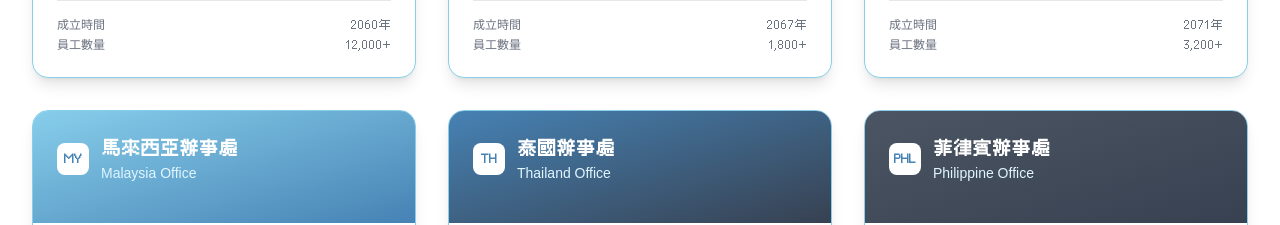
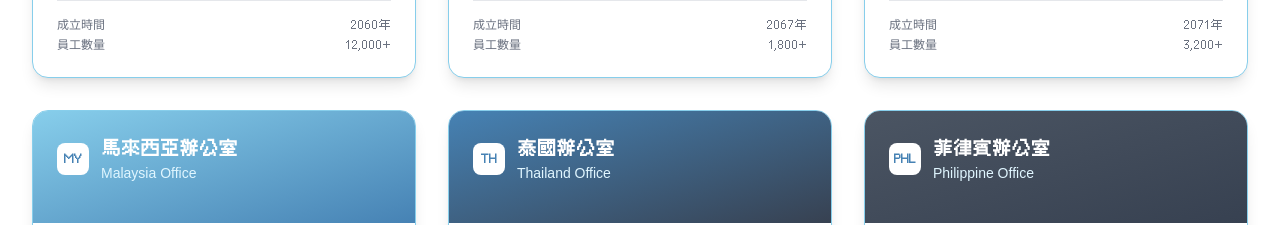
Before and after one commit to wuguofish/tianhing-tech-website, a Vue app: page /about in a window 1280 px wide. Shown: the part 2520-2745 px from the top of the page. Built offline with nearby package versions, Linux system fonts and the light colour scheme; a web font is replaced by a local one.

Commit message:
Update AboutView.vue

```diff
--- a/src/views/AboutView.vue
+++ b/src/views/AboutView.vue
@@ -389,7 +389,7 @@
           </div>
         </div>
 
-        <!-- 馬來西亞辦事處 -->
+        <!-- 馬來西亞辦公室 -->
         <div class="bg-white rounded-2xl shadow-lg border border-tianhing-blue overflow-hidden">
           <div class="bg-gradient-to-br from-tianhing-blue to-tianhing-dark-blue p-6">
             <div class="flex items-center space-x-3 mb-4">
@@ -397,7 +397,7 @@
                 <span class="font-cubic text-tianhing-dark-blue text-xs font-bold">MY</span>
               </div>
               <div>
-                <h3 class="font-cubic text-white text-lg font-bold">馬來西亞辦事處</h3>
+                <h3 class="font-cubic text-white text-lg font-bold">馬來西亞辦公室</h3>
                 <p class="text-tianhing-light-blue text-sm">Malaysia Office</p>
               </div>
             </div>
@@ -439,7 +439,7 @@
             </div>
           </div>
         </div>
-        <!-- 泰國辦事處 -->
+        <!-- 泰國辦公室 -->
         <div class="bg-white rounded-2xl shadow-lg border border-tianhing-blue overflow-hidden">
           <div class="bg-gradient-to-br from-tianhing-dark-blue to-gray-700 p-6">
             <div class="flex items-center space-x-3 mb-4">
@@ -447,7 +447,7 @@
                 <span class="font-cubic text-tianhing-dark-blue text-xs font-bold">TH</span>
               </div>
               <div>
-                <h3 class="font-cubic text-white text-lg font-bold">泰國辦事處</h3>
+                <h3 class="font-cubic text-white text-lg font-bold">泰國辦公室</h3>
                 <p class="text-tianhing-light-blue text-sm">Thailand Office</p>
               </div>
             </div>
@@ -490,7 +490,7 @@
           </div>
         </div>
 
-        <!-- 菲律賓辦事處 -->
+        <!-- 菲律賓辦公室 -->
         <div class="bg-white rounded-2xl shadow-lg border border-tianhing-blue overflow-hidden">
           <div class="bg-gradient-to-br from-gray-600 to-gray-700 p-6">
             <div class="flex items-center space-x-3 mb-4">
@@ -498,7 +498,7 @@
                 <span class="font-cubic text-tianhing-dark-blue text-xs font-bold">PHL</span>
               </div>
               <div>
-                <h3 class="font-cubic text-white text-lg font-bold">菲律賓辦事處</h3>
+                <h3 class="font-cubic text-white text-lg font-bold">菲律賓辦公室</h3>
                 <p class="text-tianhing-light-blue text-sm">Philippine Office</p>
               </div>
             </div>
```
